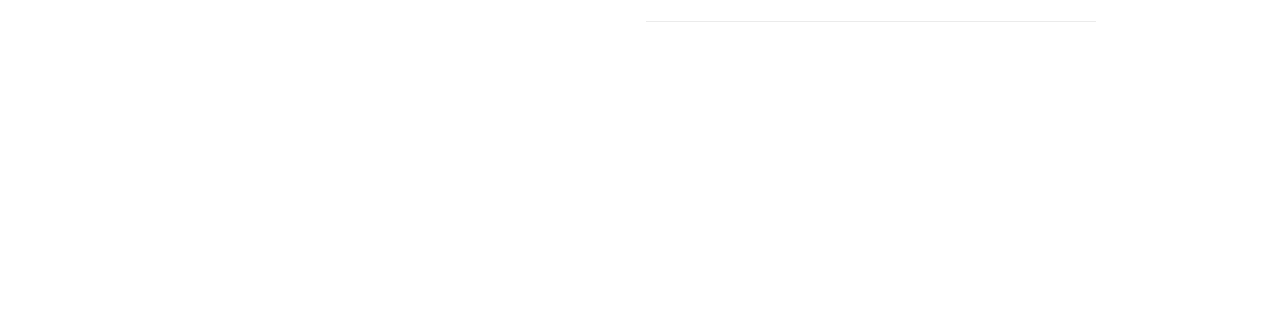
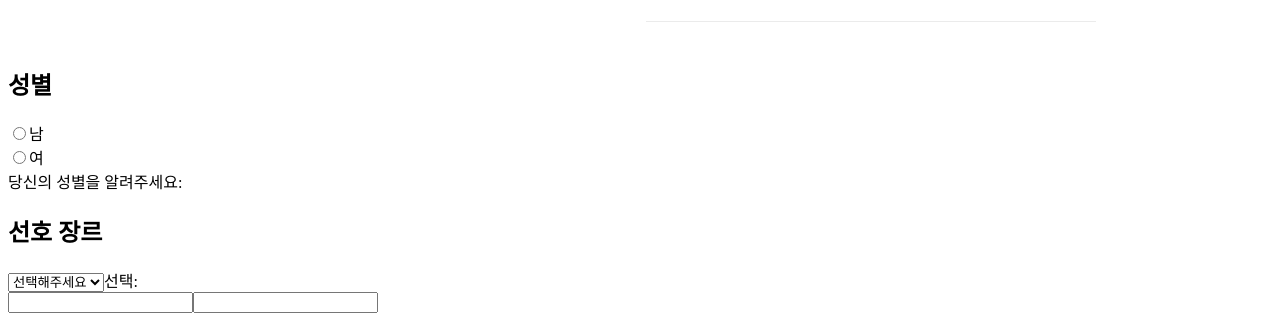
Before and after one commit to teon98/VueStudy, a Vue app in the folder hello-vue/: page / in a window 1280 px wide. Shown: the part 1899-2229 px from the top of the page. Before the commit the page ends 1954 px from the top, so only its background shows below. Built offline with nearby package versions, Linux system fonts and the light colour scheme.

Commit message:
Vue 공식문서 훑기 완료

```diff
--- a/hello-vue/src/App.vue
+++ b/hello-vue/src/App.vue
@@ -35,7 +35,28 @@
       <Menu />
       <Content />
     </div>
+    <h2>성별</h2>
+    <input type="radio" id="male" value="male" v-model="gender" />
+    <label for="male">남</label>
+    <br />
+    <input type="radio" id="female" value="female" v-model="gender" />
+    <label for="female">여</label>
+    <br />
+    <span>당신의 성별을 알려주세요: {{ gender }}</span>
+    <h2>선호 장르</h2>
+    <select v-model="category">
+      <option disabled value>선택해주세요</option>
+      <option>로맨스</option>
+      <option>호러</option>
+      <option>스릴러</option>
+    </select>
+    <span>선택: {{ category }}</span>
   </div>
+  <input v-model="firstname" />
+  <input v-model="lastname" />
+
+  <h2>{{ fullname }}</h2>
+  <span></span>
 </template>
 
 <script>
@@ -56,7 +77,20 @@
     return {
       title: '',
       checkedWebtoons: [],
+      gender: '',
+      category: '',
+      firstname: '',
+      lastname: '',
+      fullname: '',
     };
+  },
+  watch: {
+    firstname(val) {
+      this.fullname = `${val} ${this.lastname}`;
+    },
+    lastname(val) {
+      this.fullname = `${this.firstname} ${val}`;
+    },
   },
 };
 </script>
```
